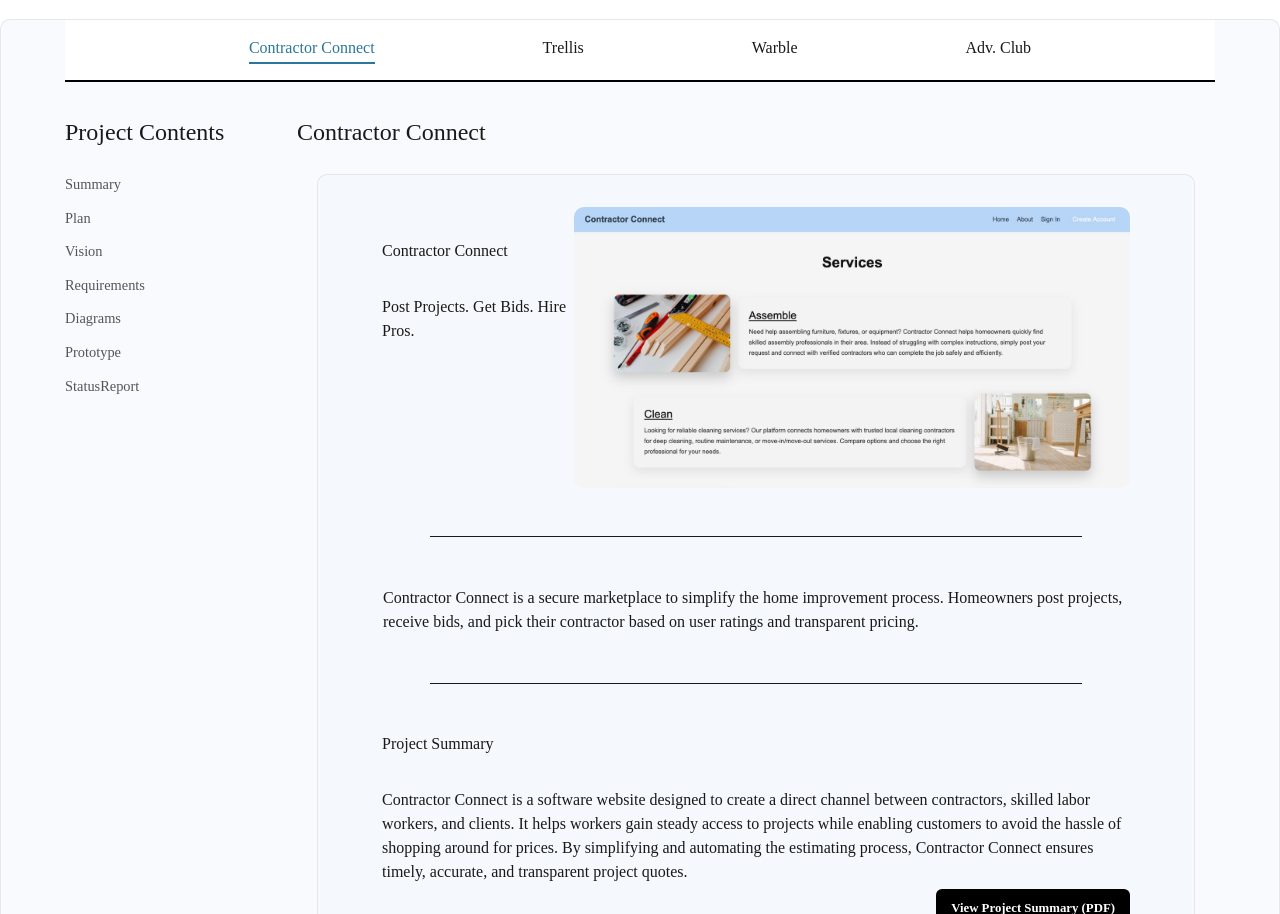
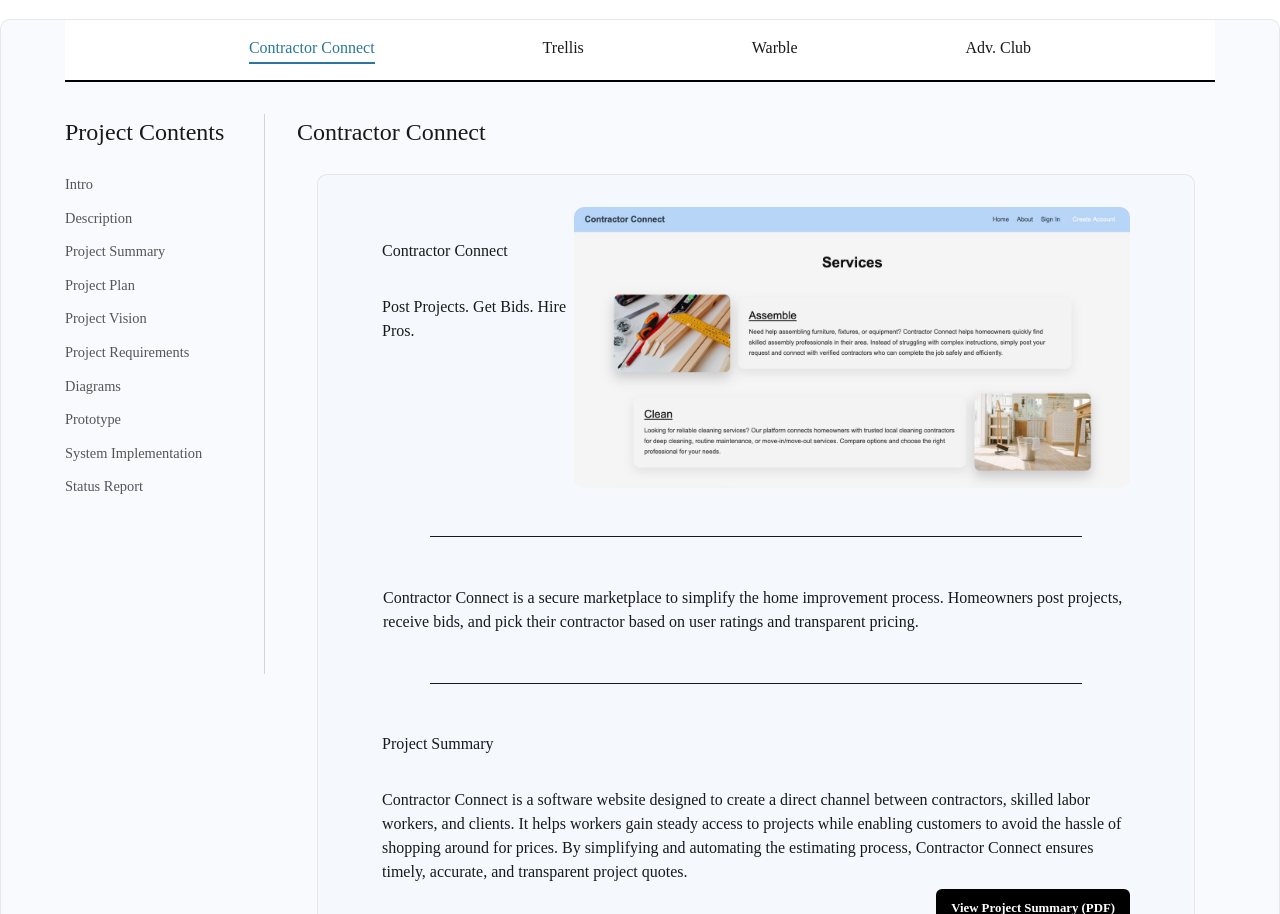
Before and after one commit to eric-laudrum/eric-laudrum.github.io, a Next.js app: page / in a window 1280 px wide. Shown: the part 5733-6647 px from the top of the page. Built offline with nearby package versions, Linux system fonts and the light colour scheme.

Commit message:
add/ dynamic project labelling with prefix to indicate the project

```diff
--- a/src/app/contractor-connect/page.tsx
+++ b/src/app/contractor-connect/page.tsx
@@ -39,7 +39,7 @@ export default function ContractorConnect(){
         <div className="section-container">
 
             {/* ----- 1 Intro ----- */}
-            <div className="solo-project-container">
+            <div className="solo-project-container" id="cc_intro">
 
                 <div className="left-container" style={{minWidth:"12em"}}>
                     <h1 className="solo-project-title">Contractor Connect</h1>
@@ -56,7 +56,7 @@ export default function ContractorConnect(){
             {/* ----- 2 Description ----- */}
             <hr style={{margin: "3em"}}/>
 
-            <div className="solo-project-container">
+            <div className="solo-project-container" id="cc_description">
                 <p className="solo-project-description">
                     Contractor Connect is a secure marketplace to simplify the home improvement process.
                     Homeowners post projects, receive bids, and pick their contractor based on user ratings and transparent pricing.
@@ -67,7 +67,7 @@ export default function ContractorConnect(){
 
             {/* ----- 3 Project Summary ----- */}
             <hr style={{margin: "3em"}}/>
-            <h3 className="solo-project-title">Project Summary</h3>
+            <h3 className="solo-project-title" id="cc_project-summary">Project Summary</h3>
 
             <p>
                 Contractor Connect is a software website designed to create a direct channel between contractors,
@@ -93,7 +93,7 @@ export default function ContractorConnect(){
 
             {/* ----- 3 Project Plan ----- */}
             <hr style={{margin: "3em"}}/>
-            <h3 className="solo-project-title">Project Plan</h3>
+            <h3 className="solo-project-title" id="cc_project-plan">Project Plan</h3>
 
             <p>Contractor Connect is a digital marketplace designed to streamline the process for homeowners to connect and engage with local service professionals.
                 By creating a centralized system for contractor information, peer reviews, and job-bidding, the platform removes the difficulties of researching contractors and gathering quotes.
@@ -114,7 +114,7 @@ export default function ContractorConnect(){
 
             {/* ----- 4 Project Vision ----- */}
             <hr style={{margin: "3em"}}/>
-            <h3 className="solo-project-title">Project Vision</h3>
+            <h3 className="solo-project-title" id="cc_project-vision">Project Vision</h3>
 
             <p>
                 The goal of this project is to build an online platform that connects people with local
@@ -138,7 +138,7 @@ export default function ContractorConnect(){
 
             {/* ----- 5 Technological Requirements ----- */}
             <hr style={{margin: "3em"}}/>
-            <h3 className="solo-project-title">Software Requirements Analysis and Design</h3>
+            <h3 className="solo-project-title" id="cc_project-requirements">Software Requirements Analysis and Design</h3>
 
             <p>
                  Contractor Connect is a new, self-contained web application that matches homeowners with local contractors.
@@ -164,7 +164,7 @@ export default function ContractorConnect(){
 
             {/* ----- 6 Diagrams ----- */}
             <hr style={{margin: "3em"}}/>
-            <h3 className="solo-project-title">Diagrams</h3>
+            <h3 className="solo-project-title" id="cc_diagrams">Diagrams</h3>
 
            <div className="image-carousel"
                 style={{ maxWidth: '800px', margin: '0 auto' }}>
@@ -242,7 +242,7 @@ export default function ContractorConnect(){
 
             {/* ----- 7 Figma ----- */}
             <hr style={{margin: "3em"}}/>
-            <h3 className="solo-project-title">Prototype</h3>
+            <h3 className="solo-project-title" id="cc_prototype">Prototype</h3>
 
             <div className="image-carousel" style={{ maxWidth: '800px', margin: '0 auto' }}>
                 <ImageCarousel imageUrls={ccMockupImages.map((src, i) => (
@@ -263,7 +263,7 @@ export default function ContractorConnect(){
 
             {/* ----- 8 System Implementation ----- */}
             <hr style={{margin: "3em"}}/>
-            <h3 className="solo-project-title">System Implementation</h3>
+            <h3 className="solo-project-title" id="cc_system-implementation">System Implementation</h3>
 
             <img
                 className="solo-project-img" id="mockup"
@@ -300,7 +300,7 @@ export default function ContractorConnect(){
 
             {/* ----- 8 Status Report ----- */}
             <hr style={{margin: "3em"}}/>
-            <h3 className="solo-project-title">Status Report</h3>
+            <h3 className="solo-project-title" id="cc_status-report">Status Report</h3>
 
             <p>This document outlines the vision, goals, and scope for the Contractor Connect project developed by The Four Group.
                 The goal of this project is to build an online platform that connects people with local contractors to get their job done quickly and professionally.
--- a/src/app/globals.css
+++ b/src/app/globals.css
@@ -90,6 +90,10 @@ body {
 
 
 /* Project Page */
+
+
+
+
 .project-page{
   display: flex;
   flex-direction: row;
@@ -400,6 +404,10 @@ body {
   scroll-margin-top: 140px;
 }
 
+[id^="cc_"], [id^="trellis_"] {
+    scroll-margin-top: 150px;
+}
+
 
 
 .cred-left {
@@ -577,9 +585,12 @@ button.view-doc{
   width: 200px;
   min-width: 200px;
   position: sticky;
-  top: 120px;
-  height: fit-content;
+  top: 200px;
+  height: 70vh;
   flex-shrink: 0;
+
+  align-content: start;
+  border-right: 0.5px solid rgba(0, 0, 0, 0.15);
 }
 
 #resume-container, .project-page {
--- a/src/app/projects/page.tsx
+++ b/src/app/projects/page.tsx
@@ -14,7 +14,7 @@ export default function ProjectPage(){
     const projects = [
     {
         title: "Contractor Connect",
-        sections: ["Summary", "Plan", "Vision", "Requirements", "Diagrams", "Prototype", "StatusReport"],
+        sections: ["Intro", "Description", "Project Summary", "Project Plan", "Project Vision", "Project Requirements", "Diagrams", "Prototype", "System Implementation", "Status Report"],
         description: "An online bidding platform for home improvement projects.",
         tags: ["PHP", "PHPUnit"],
         image: "/assets/contractor-connect.jpg",
@@ -44,6 +44,7 @@ export default function ProjectPage(){
                     <Sidebar
                         title="Project Contents"
                         sections={currentProject?.sections || []}
+                        prefix={activeProject === "Contractor Connect" ? "cc" : "trellis"}
                     />
                 </aside>
 
--- a/src/components/Sidebar.tsx
+++ b/src/components/Sidebar.tsx
@@ -1,9 +1,12 @@
 interface SidebarProps {
   title: string;
   sections: string[];
+  prefix?: string;
 }
 
-export default function Sidebar({ title, sections }: SidebarProps) {
+
+export default function Sidebar({ title, sections, prefix }: SidebarProps) {
+
 
      return(
 
@@ -12,19 +15,22 @@ export default function Sidebar({ title, sections }: SidebarProps) {
             <h2 className="section-title">{title}</h2>
 
             <div className="resume-nav" style={{ display: "flex", flexDirection: "column", gap: "12px" }}>
-                {sections?.map((section) => (
+                {sections?.map((section) => {
+                    const slug = section.toLowerCase().replace(/\s+/g, "-");
+                    const anchor = prefix ? `${prefix}_${slug}` : slug;
+
+                    return (
                         <a
                         key={section}
                         className="resume-link"
-                    href={`#${section.toLowerCase().replace(/\s+/g, "-")}`}
+                        href={`#${anchor}`}
                         style={{ fontSize: "0.9rem", color: "#555" }}
                         >
                             {section}
                         </a>
-                ))}
+                    );
+                })}
       </div>
     </div>
-
-
-     )
+  );
 }
```
Lines whose indentation alone changed are shown as unchanged.
